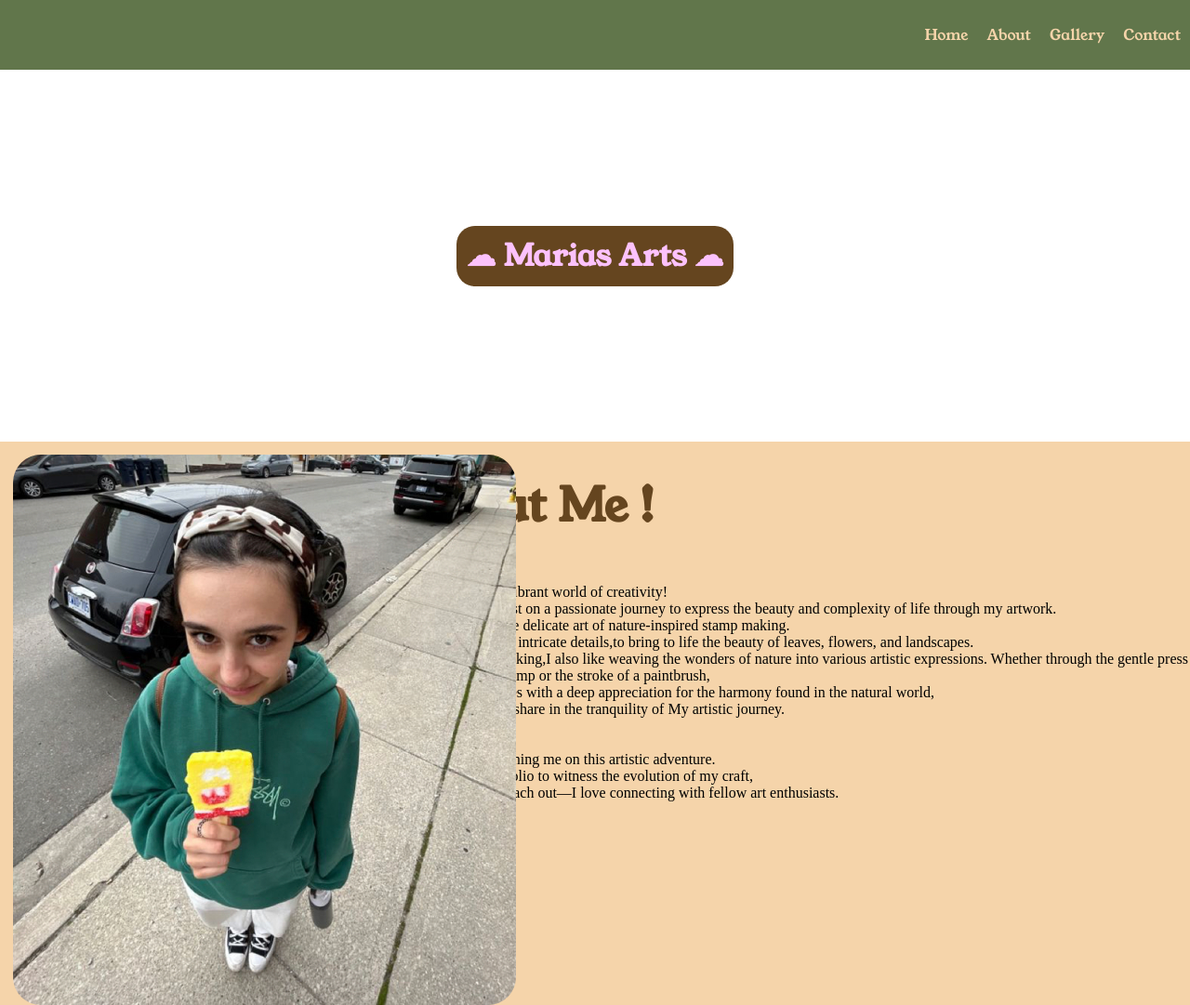
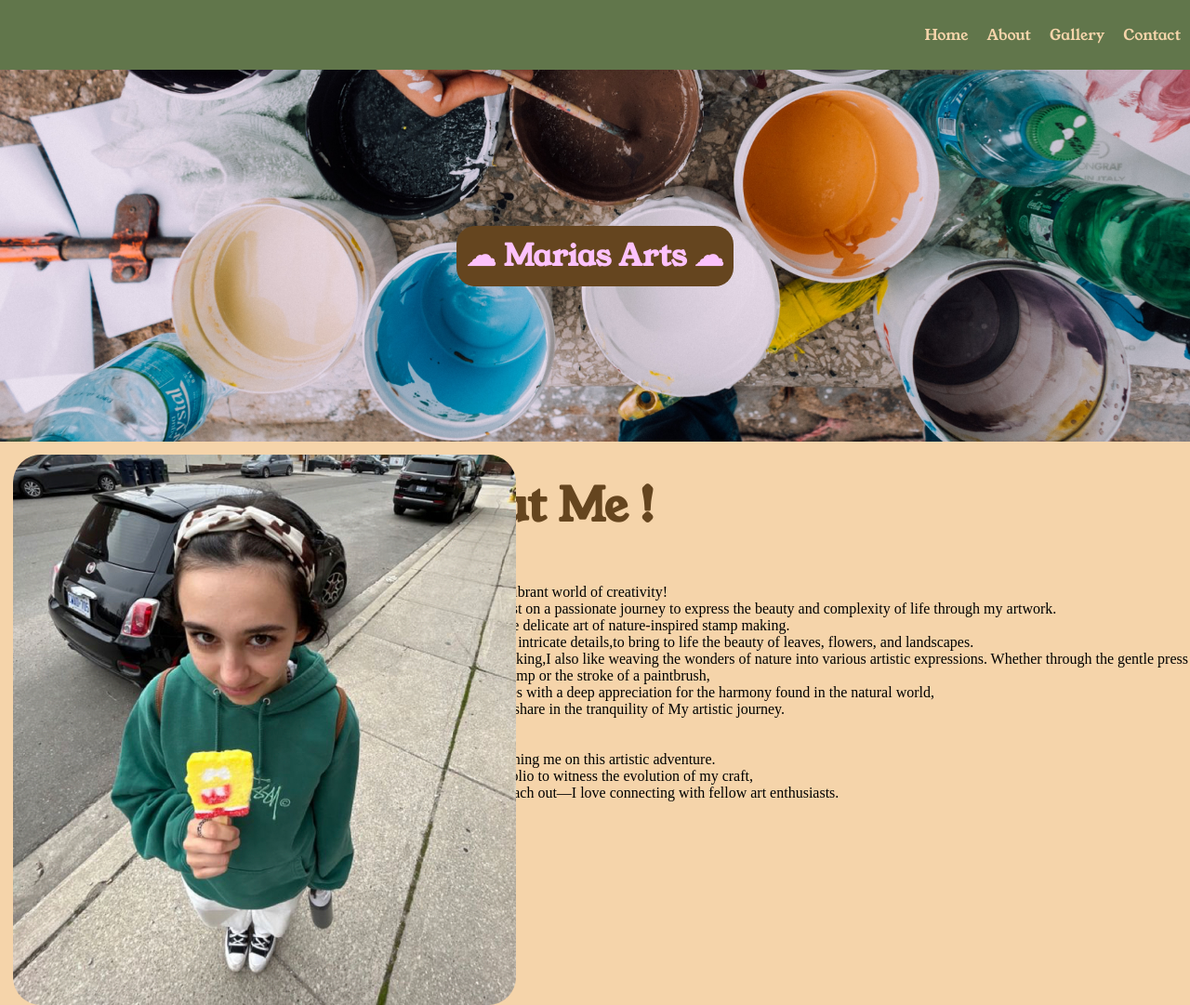
Before and after one commit to makaylabreakspear/assignment1-onepage-responsive, a plain HTML site: page index.html in a window 1280 px wide. Shown: the top 1081 px of the page at 93% size. Drawn offline with Linux system fonts and the light colour scheme; a web font is replaced by a local one.

```diff
--- a/css/style.css
+++ b/css/style.css
@@ -60,7 +60,7 @@
 /**********hero*********/
 .hero{
    min-height: 25rem;
-   background-image: url(..../img/herooooo.jpg);
+   background-image: url(../img/herooooo.jpg);
    display: flex;
    justify-content: center;
    background-position: bottom;
```
